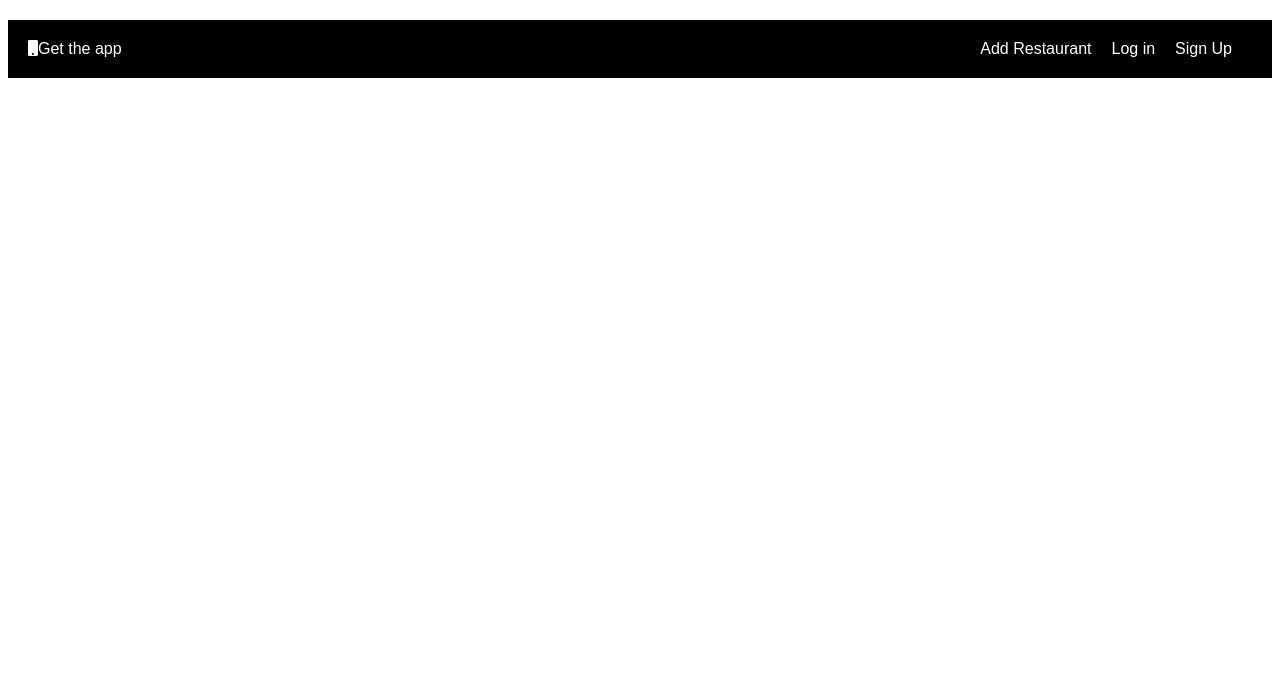
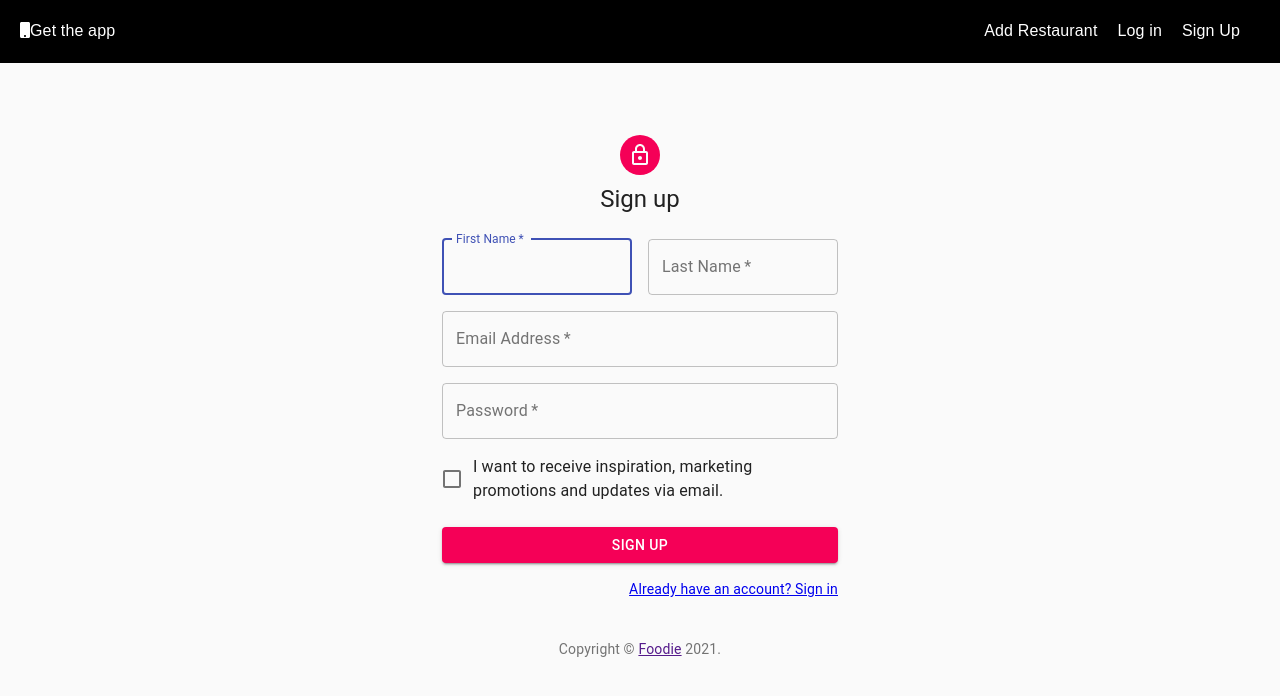
Before and after one commit to SajjadAhmad14/Food-Catalogue-React, a React (Create React App) app: page /signup in a window 1280 px wide. Shown: the top 696 px of the page. Built offline with nearby package versions, Linux system fonts and the light colour scheme.

Commit message:
Add sign up page and it's routes

```diff
--- a/src/App.css
+++ b/src/App.css
@@ -15,7 +15,6 @@
   font-family: "PoppinsRegular", sans-serif;
   font-size: 30px;
   color: var(--white);
-  margin-top: 20px;
   background-color: #000;
   padding: 20px;
 }
@@ -46,7 +45,7 @@
   background-position: 50% 80%;
   background-size: cover;
   height: 500px;
-  margin-top: -70px;
+  margin-top: -76px;
   text-align: center;
 }
 
--- a/src/components/Routes.js
+++ b/src/components/Routes.js
@@ -8,6 +8,7 @@
 import { FontAwesomeIcon } from '@fortawesome/react-fontawesome';
 import { faMobile } from '@fortawesome/free-solid-svg-icons';
 import SignIn from './SignIn';
+import SignUp from './SignUp';
 import App from '../App';
 
 const Routes = () => (
@@ -18,7 +19,7 @@
         <div className="nav-items">
           <div className="nav-item">Add Restaurant</div>
           <Link to="/signin"><div className="nav-item">Log in</div></Link>
-          <div className="nav-item">Sign Up</div>
+          <Link to="/signup"><div className="nav-item">Sign Up</div></Link>
         </div>
       </nav>
     </div>
@@ -26,6 +27,7 @@
     <Switch>
       <Route exact path="/" component={App} />
       <Route exact path="/signin" component={SignIn} />
+      <Route exact path="/signup" component={SignUp} />
     </Switch>
   </Router>
 );
--- a/src/components/SignIn.js
+++ b/src/components/SignIn.js
@@ -1,11 +1,13 @@
 import React from 'react';
+import {
+  Link,
+} from 'react-router-dom';
 import Avatar from '@material-ui/core/Avatar';
 import Button from '@material-ui/core/Button';
 import CssBaseline from '@material-ui/core/CssBaseline';
 import TextField from '@material-ui/core/TextField';
 import FormControlLabel from '@material-ui/core/FormControlLabel';
 import Checkbox from '@material-ui/core/Checkbox';
-import Link from '@material-ui/core/Link';
 import Paper from '@material-ui/core/Paper';
 import Box from '@material-ui/core/Box';
 import Grid from '@material-ui/core/Grid';
@@ -17,7 +19,7 @@
   return (
     <Typography variant="body2" color="textSecondary" align="center">
       {'Copyright © '}
-      <Link color="inherit" href="https://material-ui.com/">
+      <Link to="/" color="inherit">
         Foodie
       </Link>{' '}
       {new Date().getFullYear()}
@@ -111,12 +113,12 @@
               </Button>
               <Grid container>
                 <Grid item xs>
-                  <Link href="#" variant="body2">
+                  <Link to="" variant="body2">
                     Forgot password?
                   </Link>
                 </Grid>
                 <Grid item>
-                  <Link href="#" variant="body2">
+                  <Link to="/signup" variant="body2">
                     {"Don't have an account? Sign Up"}
                   </Link>
                 </Grid>
--- /dev/null
+++ b/src/components/SignUp.js
@@ -0,0 +1,145 @@
+import React from 'react';
+import {
+  Link,
+} from 'react-router-dom';
+import Avatar from '@material-ui/core/Avatar';
+import Button from '@material-ui/core/Button';
+import CssBaseline from '@material-ui/core/CssBaseline';
+import TextField from '@material-ui/core/TextField';
+import FormControlLabel from '@material-ui/core/FormControlLabel';
+import Checkbox from '@material-ui/core/Checkbox';
+// import Link from '@material-ui/core/Link';
+import Grid from '@material-ui/core/Grid';
+import Box from '@material-ui/core/Box';
+import LockOutlinedIcon from '@material-ui/icons/LockOutlined';
+import Typography from '@material-ui/core/Typography';
+import { makeStyles } from '@material-ui/core/styles';
+import Container from '@material-ui/core/Container';
+
+function Copyright() {
+  return (
+    <Typography variant="body2" color="textSecondary" align="center">
+      {'Copyright © '}
+      <Link color="inherit" href="https://material-ui.com/">
+        Foodie
+      </Link>{' '}
+      {new Date().getFullYear()}
+      {'.'}
+    </Typography>
+  );
+}
+
+const useStyles = makeStyles((theme) => ({
+  paper: {
+    marginTop: theme.spacing(8),
+    display: 'flex',
+    flexDirection: 'column',
+    alignItems: 'center',
+  },
+  avatar: {
+    margin: theme.spacing(1),
+    backgroundColor: theme.palette.secondary.main,
+  },
+  form: {
+    width: '100%', // Fix IE 11 issue.
+    marginTop: theme.spacing(3),
+  },
+  submit: {
+    margin: theme.spacing(3, 0, 2),
+  },
+}));
+
+const SignUp = () => {
+  const classes = useStyles();
+
+  return (
+    <Container component="main" maxWidth="xs">
+      <CssBaseline />
+      <div className={classes.paper}>
+        <Avatar className={classes.avatar}>
+          <LockOutlinedIcon />
+        </Avatar>
+        <Typography component="h1" variant="h5">
+          Sign up
+        </Typography>
+        <form className={classes.form} noValidate>
+          <Grid container spacing={2}>
+            <Grid item xs={12} sm={6}>
+              <TextField
+                autoComplete="fname"
+                name="firstName"
+                variant="outlined"
+                required
+                fullWidth
+                id="firstName"
+                label="First Name"
+                autoFocus
+              />
+            </Grid>
+            <Grid item xs={12} sm={6}>
+              <TextField
+                variant="outlined"
+                required
+                fullWidth
+                id="lastName"
+                label="Last Name"
+                name="lastName"
+                autoComplete="lname"
+              />
+            </Grid>
+            <Grid item xs={12}>
+              <TextField
+                variant="outlined"
+                required
+                fullWidth
+                id="email"
+                label="Email Address"
+                name="email"
+                autoComplete="email"
+              />
+            </Grid>
+            <Grid item xs={12}>
+              <TextField
+                variant="outlined"
+                required
+                fullWidth
+                name="password"
+                label="Password"
+                type="password"
+                id="password"
+                autoComplete="current-password"
+              />
+            </Grid>
+            <Grid item xs={12}>
+              <FormControlLabel
+                control={<Checkbox value="allowExtraEmails" color="primary" />}
+                label="I want to receive inspiration, marketing promotions and updates via email."
+              />
+            </Grid>
+          </Grid>
+          <Button
+            type="submit"
+            fullWidth
+            variant="contained"
+            color="secondary"
+            className={classes.submit}
+          >
+            Sign Up
+          </Button>
+          <Grid container justifyContent="flex-end">
+            <Grid item>
+              <Link to="/signin" variant="body2">
+                Already have an account? Sign in
+              </Link>
+            </Grid>
+          </Grid>
+        </form>
+      </div>
+      <Box mt={5}>
+        <Copyright />
+      </Box>
+    </Container>
+  );
+}
+
+export default SignUp;
```
